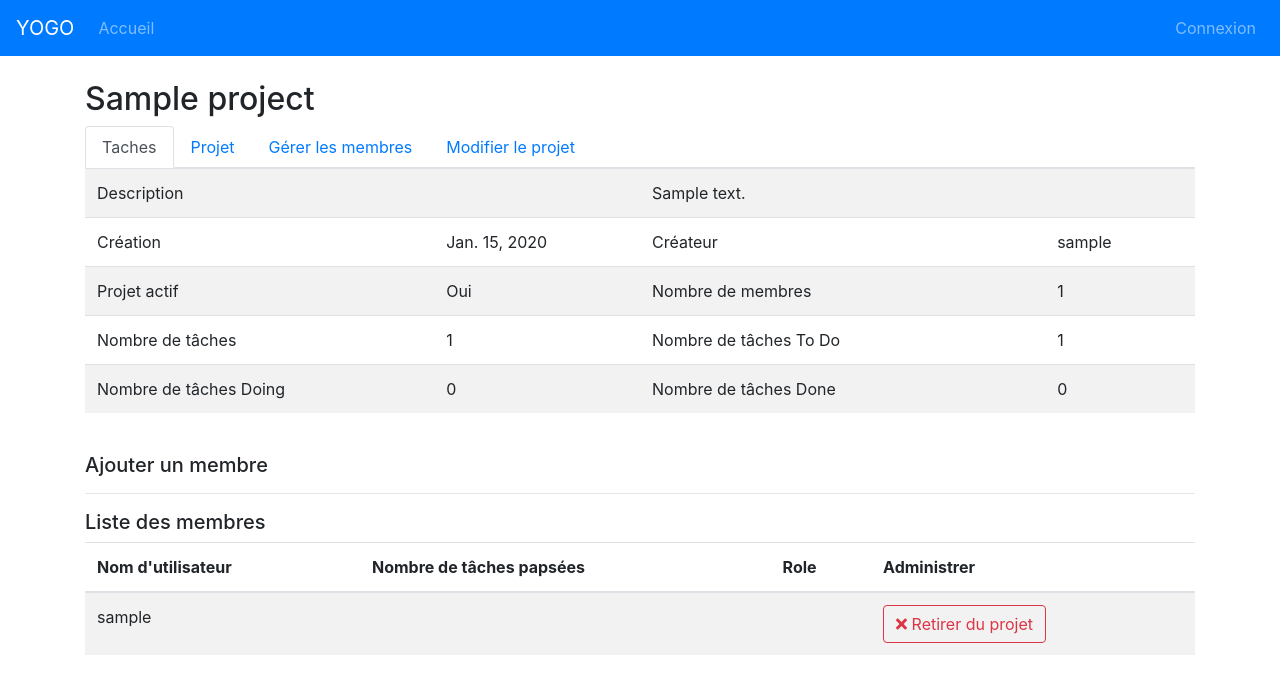
After one commit to nanoy42/yogo, a Django app: page /projects/project/1 in a window 1280 px wide. The commit adds this page. Shown: the top 694 px of the page. Run offline with Django 3.2, Linux system fonts and the light colour scheme; tables that the repository leaves empty hold one stand-in row (values such as "Sample post"); some libraries are stand-ins or nearby versions.

Commit message:
Navbar, affichage des projets

```diff
--- a/projects/templates/projects/myprojects.html
+++ b/projects/templates/projects/myprojects.html
@@ -3,7 +3,7 @@
 <h3>Mes projets</h3>
 <div class="list-group">
 {% for project in projects %}
-<a href="#" class="list-group-item list-group-item-action flex-column align-items-start">
+<a href="{% url 'projects:project' project.pk %}" class="list-group-item list-group-item-action flex-column align-items-start">
     <div class="d-flex w-100 justify-content-between">
 		<h5 class="mb-1">{{project.title}}</h5>
 		<small>{% if project.active %}Actif{% else %}Inactif{% endif %}</small>
--- a/projects/templates/projects/mytasks.html
+++ b/projects/templates/projects/mytasks.html
@@ -25,7 +25,7 @@
   <tbody>
 	  {% for task in doing %}
     <tr>
-		<td><a href="#">{{task.project}}</a></td>
+		<td><a href="{% url 'projects:project' task.project.pk %}">{{task.project}}</a></td>
 		<td><a href="#">{{task.title}}</a></td>
 		<td><a href="#" class="btn btn-outline-success btn-sm"><i class="fa fa-check-circle"></i> Done</a> <a href="#" class="btn btn-outline-danger btn-sm"><i class="fa fa-times-circle"></i> To Do</a></td>
 		<td><a href="#" class="btn btn-outline-warning btn-sm"><i class="fa fa-ban"></i> Depaps</a> <a href="#" class="btn btn-outline-primary btn-sm"><i class="fa fa-pencil-alt"></i> Modifier</td>
@@ -47,7 +47,7 @@
   <tbody>
 	  {% for task in todo %}
     <tr>
-		<td><a href="#">{{task.project}}</a></td>
+		<td><a href="{% url 'projects:project' task.project.pk %}">{{task.project}}</a></td>
 		<td><a href="#">{{task.title}}</a></td>
 		<td><a href="#" class="btn btn-outline-info btn-sm"><i class="fa fa-cogs"></i> Doing</a> <a href="#" class="btn btn-outline-success btn-sm"><i class="fa fa-check-circle"></i> Done</a></td>
 		<td><a href="#" class="btn btn-outline-warning btn-sm"><i class="fa fa-ban"></i> Depaps</a> <a href="#" class="btn btn-outline-primary btn-sm"><i class="fa fa-pencil-alt"></i> Modifier</td>
@@ -70,7 +70,7 @@
   <tbody>
 	  {% for task in done %}
     <tr>
-		<td><a href="#">{{task.project}}</a></td>
+		<td><a href="{% url 'projects:project' task.project.pk %}">{{task.project}}</a></td>
 		<td><a href="#">{{task.title}}</a></td>
 		<td><a href="#" class="btn btn-outline-info btn-sm"><i class="fa fa-cogs"></i> Doing</a> <a href="#" class="btn btn-outline-danger btn-sm"><i class="fa fa-times-circle"></i> To Do</a></td>
 		<td><a href="#" class="btn btn-outline-warning btn-sm"><i class="fa fa-ban"></i> Depaps</a> <a href="#" class="btn btn-outline-primary btn-sm"><i class="fa fa-pencil-alt"></i> Modifier</td>
--- /dev/null
+++ b/projects/templates/projects/project.html
@@ -0,0 +1,83 @@
+{% extends 'base.html' %}
+{% block content %}
+<h2>{{project.title}}</h2>
+<ul class="nav nav-tabs">
+  <li class="nav-item">
+    <a class="nav-link active" href="#">Taches</a>
+  </li>
+  <li class="nav-item">
+    <a class="nav-link" href="#">Projet</a>
+  </li>
+  <li class="nav-item">
+    <a class="nav-link" href="#">Gérer les membres</a>
+  </li>
+  <li class="nav-item">
+    <a class="nav-link" href="#">Modifier le projet</a>
+  </li>
+</ul>
+<div id="div-tasks" style="display:none">
+ajouter une tache + liste des taches réparties en colonne + gestion des taches
+</div>
+<div id="div-project" style="display:block">
+<table class="table table-striped">
+  <tbody>
+    <tr>
+      <td colspan="2" width="50%">Description</td>
+	  <td colspan="2" width="50%">{{project.description}}</td>
+    </tr>
+    <tr>
+      <td>Création</td>
+	  <td>{{project.creationDate}}</td>
+      <td>Créateur</td>
+	  <td>{{project.owner}}</td>
+    </tr>
+    <tr>
+      <td>Projet actif</td>
+	  <td>{% if project.active %}Oui{% else %}Non{% endif %}</td>
+      <td>Nombre de membres</td>
+	  <td>{{project.users.count}}</td>
+    </tr>
+	<tr>
+		<td>Nombre de tâches</td>
+		<td>{{project.task_set.count}}</td>
+		<td>Nombre de tâches To Do</td>
+		<td>{{todo}}</td>
+	</tr>
+	<tr>
+		<td>Nombre de tâches Doing</td>
+		<td>{{doing}}</td>
+		<td>Nombre de tâches Done</td>
+		<td>{{done}}</td>
+  </tbody>
+</table>
+</div>
+<div id="div-members" style="display:block">
+<br>
+<h5>Ajouter un membre</h5>
+<hr>
+<h5>Liste des membres</h5>
+<table class="table table-striped">
+	<thead>
+		<tr>
+			<th>Nom d'utilisateur</th>
+			<th>Nombre de tâches papsées</th>
+			<th>Role</th>
+			<th>Administrer</th>
+		</tr>
+	</thead>
+	<tbody>
+		{% for member in project.users.all %}
+		<tr>
+			<td>{{member.username}}</td>
+			<td></td>
+			<td></td>
+			<td><a class="btn btn-outline-danger" href="#"><i class="fa fa-times"></i> Retirer du projet</a> </td>
+		</tr>
+		{% endfor %}
+	</tbody>
+</table>
+</div>
+<div id="div-update" style="display:none">
+
+</div>
+{% endblock %}
--- a/projects/urls.py
+++ b/projects/urls.py
@@ -6,4 +6,5 @@ urlpatterns = [
     path('myprojects', views.myprojects, name="myprojects"),
     path('mytasks', views.mytasks, name="mytasks"),
     path('newproject', views.newProject, name="newproject"),
+    path('project/<int:id>', views.project, name="project"),
 ]
--- a/projects/views.py
+++ b/projects/views.py
@@ -1,6 +1,6 @@
 from django.shortcuts import render, redirect
 from django.urls import reverse
-from .models import Task
+from .models import Task, Project
 from .forms import ProjectForm
 # Create your views here.
 
@@ -32,3 +32,11 @@ def newProject(request):
         form.save()
         return redirect(reverse('home'))
     return render(request, 'form.html', {'form': form, 'active': active, 'title': "Nouveau projet", 'bouton': 'Créer le projet', 'icon': 'star'})
+
+
+def project(request, id):
+    project = Project.objects.get(pk=id)
+    count_task_todo = project.task_set.filter(status=Task.State.TODO).count()
+    count_task_doing = project.task_set.filter(status=Task.State.DOING).count()
+    count_task_done = project.task_set.filter(status=Task.State.DONE).count()
+    return render(request, 'projects/project.html', {'active': 2, 'project': project, 'todo': count_task_todo, 'doing': count_task_doing, 'done': count_task_done})
--- a/templates/navbar.html
+++ b/templates/navbar.html
@@ -30,6 +30,12 @@
 		  <a class="dropdown-item" href="#"><i class="fa fa-user"></i> Accéder à mon profil</a>
 		  <a class="dropdown-item" href="#"><i class="fa fa-life-ring"></i> Aide</a>
           <div class="dropdown-divider"></div>
+		  <a class="dropdown-item" href="#"><i class="fa fa-folder-open"></i> Gérer les projets</a>
+		  <a class="dropdown-item" href="#"><i class="fa fa-users"></i> Gérer les utilisateurs</a>
+		  <div class="dropdown-divider"></div>
+		  <a class="dropdown-item" href="#"><i class="fa fa-cogs"></i> Préférences</a>
+		  <a class="dropdown-item" href="#"><i class="fa fa-tags"></i> Gérer les tags</a>
+		  <div class="dropdown-divider"></div>
 		  <a class="dropdown-item" href="{% url 'logout' %}"><i class="fa fa-sign-out-alt"></i> Se déconnecter</a>
         </div>
       </li>
```
